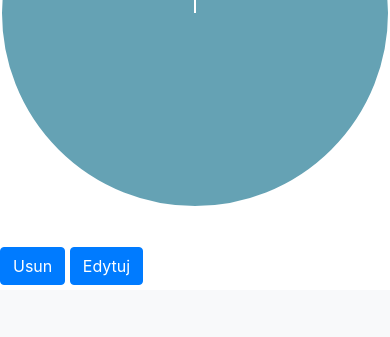
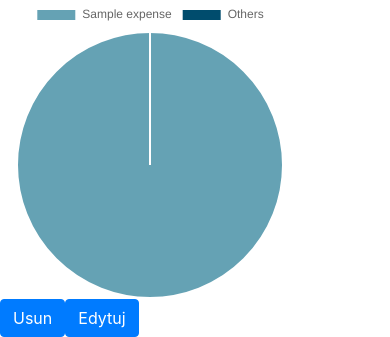
Before and after one commit to pasiac/financetracker, a Django app: page /wydatki/1/ in a window 390 px wide. Shown: the part 554-891 px from the top of the page. Before the commit the page ends 839 px from the top, so only its background shows below. Run offline with Django 3.2, Linux system fonts and the light colour scheme; a user stored in the database is signed in; tables that the repository leaves empty hold one stand-in row (values such as "Sample post"); some libraries are stand-ins or nearby versions.

Commit message:
Fixed error with adding/editing recipes, some bootstrap in expense detailview

```diff
--- a/templates/expense/expense_detail.html
+++ b/templates/expense/expense_detail.html
@@ -1,17 +1,28 @@
 {% extends "base.html" %}
 {% block body %}
+    <div class="container-fluid">
+        <div class="row">
+            <div class="col-xs-5">
                 <p class="list-group-item">Title: {{ object.title }}</p>
                 <p class="list-group-item">Price: {{ object.value }}</p>
                 <p class="list-group-item">Added: {{ object.date }}</p>
                 {% if object.category %}
                 <p class="list-group-item">Category: {{ object.category }}</p>
                 {% endif %}
+            </div>
+            <div class="col-xs-3">
                 {% if object.recipe %}
-        <p class="list-group-item">Recipe: {{ object.recipe }}</p>
+                    <img src="{{ object.recipe.url }}" width="300" height="300" />
                 {% endif %}
-    <canvas id="pie-chart" style="width: 30%;height: 30%;"></canvas>
+            </div>
+            <div class="col-xs-4">
+                <canvas width="300" height="300" id="pie-chart" ></canvas>
                 {% include 'pie_chart.html' %}
+            </div>
+        </div>
+        <div class="row">
+            <div class="col-xs-6"><a class="btn btn-primary" href="{% url 'delete_expense' expense.id %}">Usun</a></div>
+            <div class="col-xs-6"><a class="btn btn-primary" href="{% url 'edit_expense' expense.id %}">Edytuj</a></div>
+        </div>
 
-    <a class="btn btn-primary" href="{% url 'delete_expense' expense.id %}">Usun</a>
-    <a class="btn btn-primary" href="{% url 'edit_expense' expense.id %}">Edytuj</a>
 {% endblock %}
--- a/templates/expense/expense_form.html
+++ b/templates/expense/expense_form.html
@@ -1,7 +1,7 @@
 {% extends "base.html" %}
 {% block body %}
     {{header}}
-    <form method="post">{% csrf_token %}
+    <form method="post" enctype="multipart/form-data">{% csrf_token %}
         {{ form.as_p }}
         <input type="submit" value="Save">
     </form>
```
Lines whose indentation alone changed are shown as unchanged.
